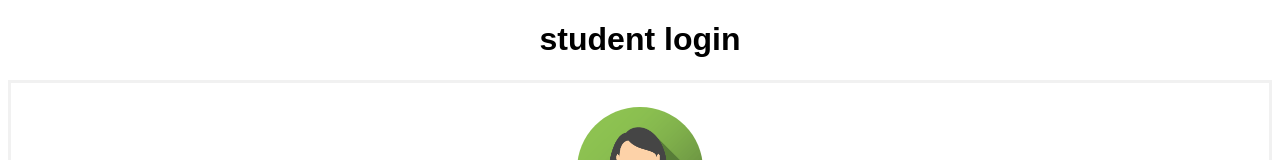
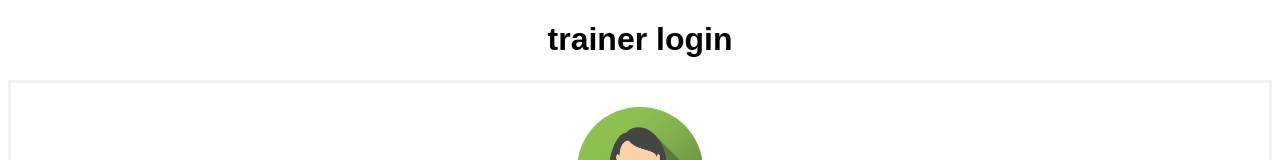
Before and after one commit to Awil360/APP-PAGE, a plain HTML site: page index.html in a window 1280 px wide. Shown: the top 160 px of the page. Drawn offline with Linux system fonts and the light colour scheme.

Commit message:
trainer log in

```diff
--- a/index.html
+++ b/index.html
@@ -68,7 +68,7 @@ span.psw {
 </head>
 <body>
 
-	<center><h1>student login</h1></center>
+	<center><h1>trainer login</h1></center>
 
 <form action="/action_page.php" method="post">
   <div class="imgcontainer">
```
